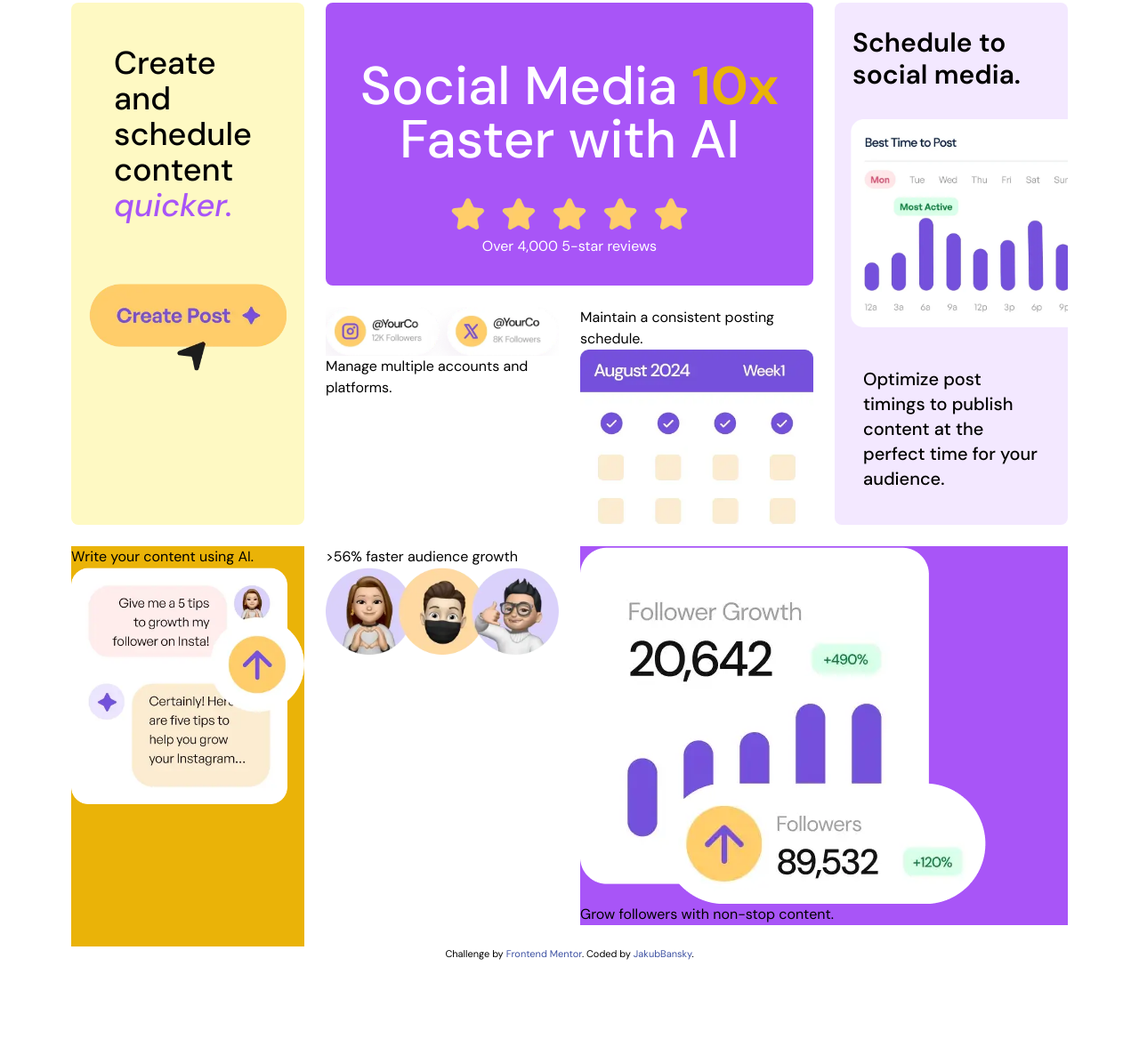
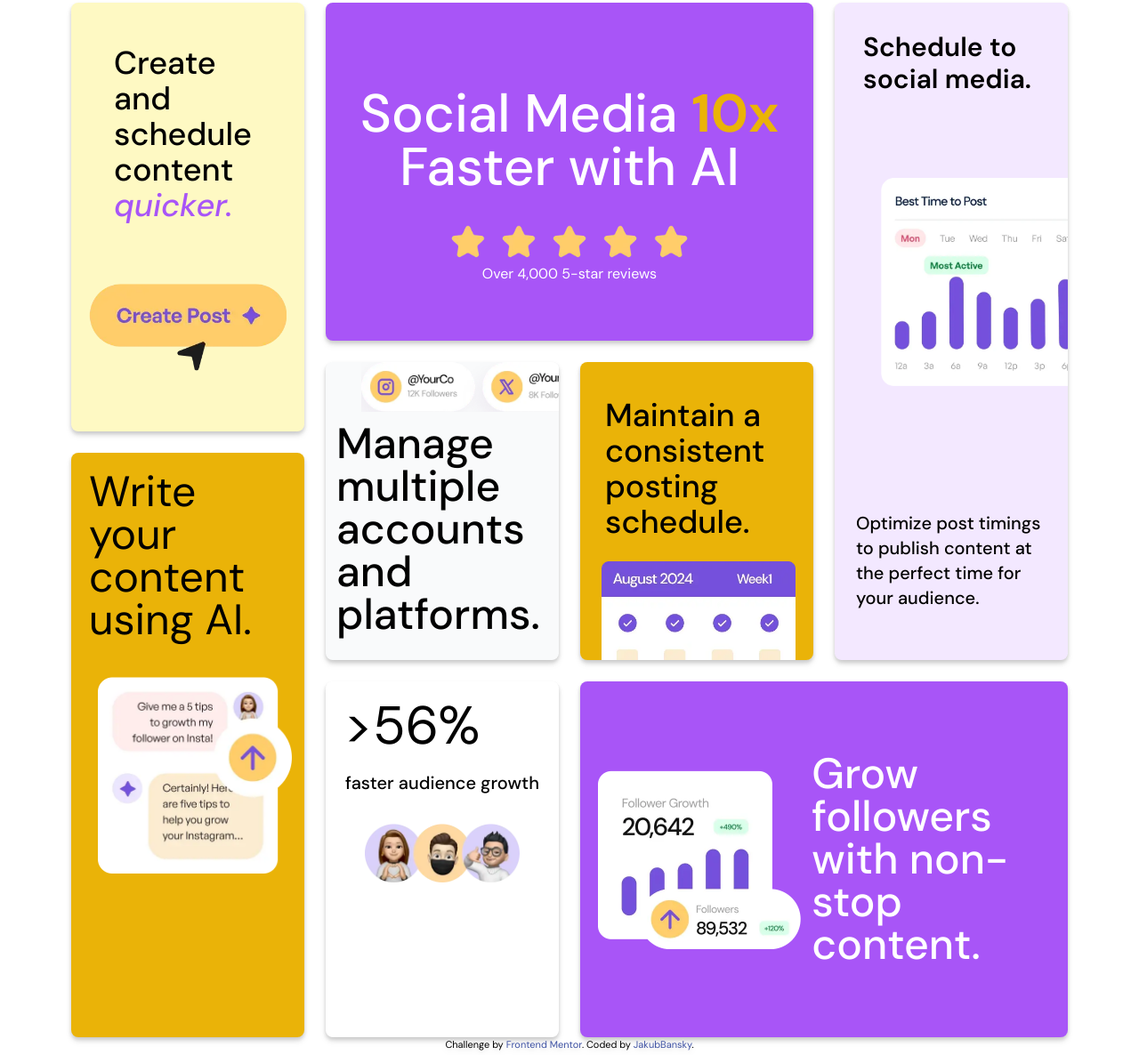
Before and after one commit to JakubBansky/BentoGrid, a plain HTML site: page index.html in a window 1280 px wide. Shown: the part 77-1263 px from the top of the page at 89% size. Before the commit the page ends 1238 px from the top, so only its background shows below. Drawn offline with nearby package versions, Linux system fonts and the light colour scheme.

Commit message:
1440 px done

```diff
--- a/index.html
+++ b/index.html
@@ -31,14 +31,23 @@
     }
 
     div {
+
+      --tw-drop-shadow: drop-shadow(0 4px 3px rgb(0 0 0 / 0.07)) drop-shadow(0 2px 2px rgb(0 0 0 / 0.06));
+      filter: var(--tw-blur) var(--tw-brightness) var(--tw-contrast) var(--tw-grayscale) var(--tw-hue-rotate) var(--tw-invert) var(--tw-saturate) var(--tw-sepia) var(--tw-drop-shadow);
+
+      border-radius: 0.5rem
+        /* 8px */
+      ;
+
+
       font-family: "DM Sans";
     }
   </style>
 </head>
-
+<!-- 12 -->
 <body>
-  <div class="grid grid-cols-4 grid-flow-row gap-6 ">
-    <div class="row-span-2 bg-yellow-100 flex flex-col rounded-lg">
+  <div class="grid grid-cols-4 grid-flow-row gap-6  max-lg:flex max-lg:flex-col">
+    <div class="row-span-5 bg-yellow-100 flex flex-col drop-shadow-md pb-10">
       <h1 class="text-black text-4xl font-medium m-12 ">
         Create and schedule content <em class="text-purple-500"> quicker. </em>
       </h1>
@@ -46,7 +55,7 @@
     </div>
 
 
-    <div class="py-8 text-white flex flex-col items-center justify-center col-span-2 bg-purple-500 rounded-lg">
+    <div class="row-span-4 py-8 text-white flex flex-col items-center justify-center col-span-2 bg-purple-500 rounded-lg">
       <h1 class=" font-medium text-6xl m-8 text-center">
         Social Media <strong class="text-yellow-500"> 10x </strong> Faster with AI
       </h1>
@@ -54,38 +63,42 @@
       <h1>Over 4,000 5-star reviews</h1>
     </div>
 
-    <div class="flex items-center justify-center flex-col row-span-2 bg-purple-100 rounded-lg z-10 overflow-hidden ">
-      <h1 class=" font-semibold text-3xl m-5">Schedule to social media.</h1>
-      <img class="m-3 ml-12 w-lvw  " src="/BentoGrid/bento-grid-main/assets/images/illustration-schedule-posts.webp" alt="">
-      <h1 class=" m-8 font-medium text-xl">Optimize post timings to publish content at the perfect time
+    <div class="row-span-8 flex items-center justify-between flex-col bg-purple-100 relative overflow-hidden ">
+      <h1 class=" font-semibold text-3xl m-8">Schedule to social media.</h1>
+      <img class="m-3 absolute top-1/4 left-10 " src="/BentoGrid/bento-grid-main/assets/images/illustration-schedule-posts.webp"
+        alt="">
+      <h1 class=" m-6 mb-14 font-medium text-xl">Optimize post timings to publish content at the perfect time
         for your audience.</h1>
     </div>
-    <div>
-      <img src="/BentoGrid/bento-grid-main/assets/images/illustration-multiple-platforms.webp" alt="">
-      <h1>Manage multiple accounts and platforms.</h1>
+
+    <div class="row-span-4 rounded-lg bg-gray-50 overflow-hidden">
+      <img class="ml-10" src="/BentoGrid/bento-grid-main/assets/images/illustration-multiple-platforms.webp" alt="">
+      <h1 class="text-5xl m-3 font-medium">Manage multiple accounts and platforms.</h1>
     </div>
 
 
-    <div>
-      <h1>Maintain a consistent posting schedule. </h1>
-      <img src="/BentoGrid/bento-grid-main/assets/images/illustration-consistent-schedule.webp" alt="">
+    <div class="row-span-4 bg-yellow-500 overflow-hidden relative py-10">
+      <h1 class="font-medium text-4xl mx-7">Maintain a consistent posting schedule. </h1>
+      <img class="absolute top-56 left-6 w-10/12"
+        src="/BentoGrid/bento-grid-main/assets/images/illustration-consistent-schedule.webp" alt="">
     </div>
 
-    <div class="row-span-2 bg-yellow-500">
-      <h1>
+    <div class="row-span-7 bg-yellow-500 pb-10 flex flex-col items-center">
+      <h1 class="text-5xl m-5">
         Write your content using AI.
       </h1>
-      <img src="/BentoGrid/bento-grid-main/assets/images/illustration-ai-content.webp" alt="">
+      <img class="w-10/12 ml-4 mt-5" src="/BentoGrid/bento-grid-main/assets/images/illustration-ai-content.webp" alt="">
     </div>
 
-    <div>
-      <h1>>56% faster audience growth</h1>
-      <img src="/BentoGrid/bento-grid-main/assets/images/illustration-audience-growth.webp" alt="">
+    <div class="row-span-4 bg-white flex flex-col items-center">
+      <h1 class="mr-auto text-6xl m-5 ">>56% </h1>
+      <h1 class="font-medium text-xl mb-8"> faster audience growth</h1>
+      <img class="w-8/12" src="/BentoGrid/bento-grid-main/assets/images/illustration-audience-growth.webp" alt="">
     </div>
 
-    <div class="col-span-2 bg-purple-500">
-      <img src="/BentoGrid/bento-grid-main/assets/images/illustration-grow-followers.webp" alt="">
-      <h1>Grow followers with non-stop content.</h1>
+    <div class="row-span-4 col-span-2 bg-purple-500 flex justify-center items-center">
+      <img class=" ml-5 w-5/12" src="/BentoGrid/bento-grid-main/assets/images/illustration-grow-followers.webp" alt="">
+      <h1 class="ml-3 py-20 text-white font-medium text-5xl">Grow followers with non-stop content.</h1>
     </div>
 
 
```
